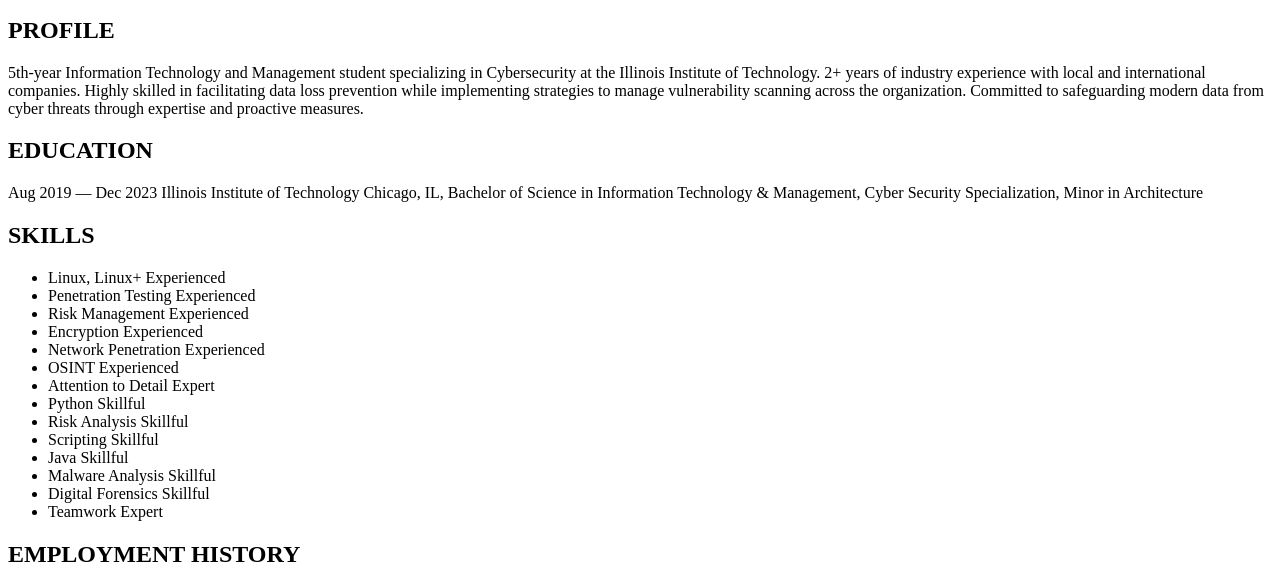
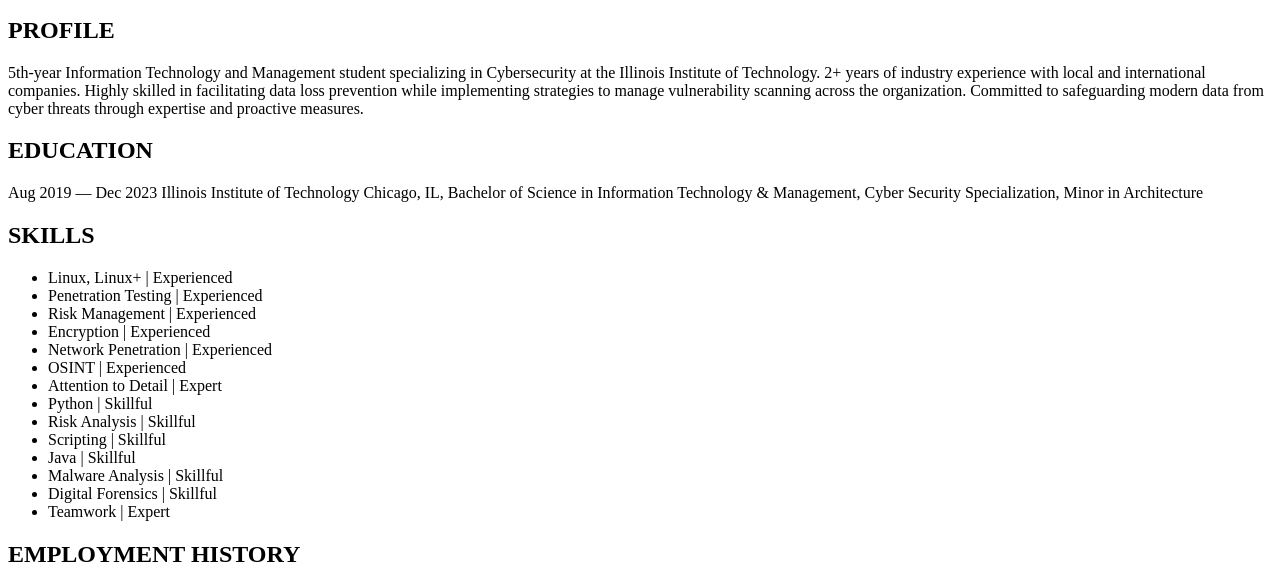
Before and after one commit to ESaarlas/Project1, a plain HTML site: page index.html in a window 1280 px wide. Shown: the part 222-800 px from the top of the page. Drawn offline with Linux system fonts and the light colour scheme.

Commit message:
update index.html
fixed

```diff
--- a/index.html
+++ b/index.html
@@ -22,20 +22,20 @@
 
   <h2>SKILLS</h2>
   <ul>
-    <li>Linux, Linux+ Experienced</li>
-    <li>Penetration Testing Experienced</li>
-    <li>Risk Management Experienced</li>
-    <li>Encryption Experienced</li>
-    <li>Network Penetration Experienced</li>
-    <li>OSINT Experienced</li>
-    <li>Attention to Detail Expert</li>
-    <li>Python Skillful</li>
-    <li>Risk Analysis Skillful</li>
-    <li>Scripting Skillful</li>
-    <li>Java Skillful</li>
-    <li>Malware Analysis Skillful</li>
-    <li>Digital Forensics Skillful</li>
-    <li>Teamwork Expert</li>
+    <li>Linux, Linux+ | Experienced</li>
+    <li>Penetration Testing | Experienced</li>
+    <li>Risk Management | Experienced</li>
+    <li>Encryption | Experienced</li>
+    <li>Network Penetration | Experienced</li>
+    <li>OSINT | Experienced</li>
+    <li>Attention to Detail | Expert</li>
+    <li>Python | Skillful</li>
+    <li>Risk Analysis | Skillful</li>
+    <li>Scripting | Skillful</li>
+    <li>Java | Skillful</li>
+    <li>Malware Analysis | Skillful</li>
+    <li>Digital Forensics | Skillful</li>
+    <li>Teamwork | Expert</li>
   </ul>
 
   <h2>EMPLOYMENT HISTORY</h2>
```
